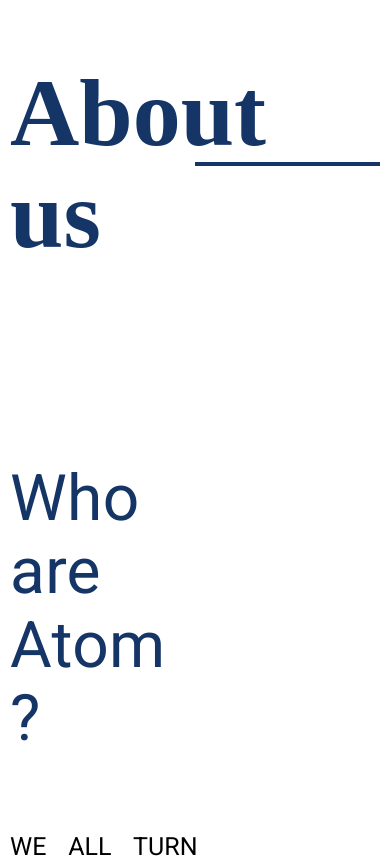
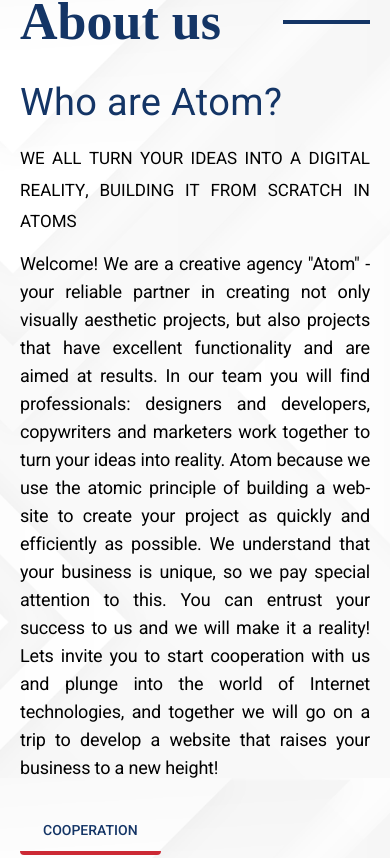
Before and after one commit to NikitaYanakiev/ATOM, a website: page src/index.html in a window 390 px wide. Shown: the part 910-1768 px from the top of the page. Drawn offline with nearby package versions, Linux system fonts and the light colour scheme; files that its build step writes are made by us from their sources; files whose address does not match are found by name; a web font is replaced by a local one.

Commit message:
add section about

```diff
--- a/src/index.html
+++ b/src/index.html
@@ -96,7 +96,7 @@
                 <h2 class="about__title title">About us</h2>
                 <div class="about__body">
                     <div class="about__content">
-                        <h3 class="about__subtitle title_sub">Who are Atom ?</h3>
+                        <h3 class="about__subtitle title_sub">Who are Atom?</h3>
                         <h4 class="about__subhead subhead">
                             We all turn your ideas into a digital reality, building it from scratch in atoms
                         </h4>
@@ -113,12 +113,12 @@
                         <button class="about__btn btn btn_sub">cooperation</button>
                     </div>
                     <div class="about__img">
-                        <img src="img/about.jpg" alt="atom">
+                        <img src="img/about.png" alt="atom">
                     </div>
                 </div>
                 <div class="about__body">
-                    <div class="about__img">
-                        <img src="img/atom_01.jpg" alt="atom">
+                    <div class="about__img" id="atom_01">
+                        <img src="img/atom_01.png" alt="atom">
                     </div>
                     <div class="about__content">
                         <h3 class="about__subtitle title_sub">What we do?</h3>
--- a/src/sass/base/_buttons.scss
+++ b/src/sass/base/_buttons.scss
@@ -29,11 +29,36 @@
         color: $main-color;
     }
     &_sub {
+        position: relative;
+        z-index: 2;
         background-color: transparent;
         border-radius: 4px;
         border: none;
-        border-bottom: 4px solid $main-color;
         color: $second-color;
+        transition: all 0.4s;
+
+        &::before {
+            content: '';
+            position: absolute;
+            bottom: 0;
+            width: 100%;
+            height: 0%;
+            border-radius: 0 0 4px 4px;
+            border-bottom: 4px solid $main-color;
+            transition: all 0.4s;
+
+        }
+        &:hover {
+            background-color:transparent;
+            color:#fff;
+            &::before {
+                border-radius: 6px;
+                background-color: $main-color;
+                height: 100%;
+                z-index: -1;
+            }
+        }
+
     }
 }
 
@@ -57,7 +82,7 @@
         display: block;
         width: 24px;
         height: 24px;
-        background: url('../../icons/arrow.svg') center no-repeat;
+        background: url('../icons/arrow.svg') center no-repeat;
         animation: arrow 1.5s infinite;
     }
 }
--- a/src/sass/base/_titles.scss
+++ b/src/sass/base/_titles.scss
@@ -32,10 +32,10 @@
     text-align: justify;
     /* Subheading */
     font-family: Roboto;
-    font-size: 36px;
+    @include adaptiv-value("font-size", 36, 24, 1);
     font-style: normal;
     font-weight: 400;
-    line-height: 46px; /* 127.778% */
+    line-height: 127%; /* 127.778% */
     font-variant: all-small-caps;
 }
 
--- a/src/sass/blocks/_about.scss
+++ b/src/sass/blocks/_about.scss
@@ -9,11 +9,12 @@
         display: flex;
         justify-content: space-between;
         align-items: center;
-        margin: 196px 0;
+        margin-bottom: 196px;
     }
     // .about__content
     &__content {
         flex: 0 1 600px;
+
     }
     // .about__subtitle
     &__subtitle {
@@ -32,7 +33,7 @@
     // }
     // .about__img
     &__img {
-        width: 584px;
+        flex:0 0 584px;
         img {
             width: 100%;
             display: block;
--- a/src/sass/blocks/_media.scss
+++ b/src/sass/blocks/_media.scss
@@ -1,13 +1,67 @@
+@media (max-width: 1440px) {
+    .container {
+        max-width: 1440px;
+        padding: 0 60px;
+    }
+    .about {
+        &__content {
+            margin-right: 25px;
+        }
+    }
+}
 @media (max-width: 1200px) {
     .container {
         max-width: 960px;
         padding: 0;
+    }
+    .title {
+        font-size: 68px;
+        &_sub {
+            font-size: 52px;
+        }
+    }
+    .about {
+        &__title {
+            margin-bottom: 64px;
+        }
+        &__subtitle {
+            margin-bottom: 32px;
+        }
+        &__subhead {
+            margin-bottom: 32px;
+        }
+        &__body {
+            margin-bottom: 80px;
+        }
+        &__content {
+            flex: 0 1 400px;
+        }
+        &__img {
+            flex: 0 0 480px;
+        }
     }
 }
 @media (max-width: 992px) {
     .container {
         max-width: 720px;
     }
+    .about {
+        &__body {
+            flex-direction: column;
+        }
+        &__content {
+            margin-bottom: 32px;
+            flex: 1 1 auto;
+            margin-right: 0;
+        }
+        &__img {
+            flex: 1 1 auto;
+        }
+        #atom_01 {
+            order: 1;
+        }
+    }
+
 }
 @media (max-width: 768px) {
     .container {
@@ -111,12 +165,32 @@
             margin-bottom: 32px;
         }
     }
-
+    .title {
+        font-size: 52px;
+        &_sub {
+            font-size: 38px;
+        }
+    }
+    .about {
+        padding-top: 60px;
+        &__title {
+            margin-bottom: 32px;
+        }
+        &__subtitle {
+            margin-bottom: 15px;
+        }
+        &__subhead {
+            margin-bottom: 15px;
+        }
+    }
 }
 @media (max-width: 576px) {
+    .banner {
+        padding: 120px 0 60px;
+    }
     .container {
         max-width: 100%;
-        padding: 0 10px;
+        padding: 0 20px;
     }
     .header {
         &__logo {
@@ -144,4 +218,9 @@
             margin-bottom: 10px;
         }
     }
+    .title {
+        &:after {
+            width: 25%;
+        }
+    }
 }
--- a/src/sass/style.scss
+++ b/src/sass/style.scss
@@ -21,6 +21,11 @@
         overflow: hidden;
     }
 }
+main {
+    background: url('../img/body_bg_02.jpg') center/cover no-repeat;
+    background-attachment: fixed;
+}
+
 
 @import 'base/buttons';
 @import 'base/titles';
```
Also changed, not shown: dist/css/style.min.css, dist/img/about.png (added), dist/img/atom_01.png (added), dist/img/body_bg.jpg (added), dist/img/body_bg_02.jpg (added), dist/index.html, src/img/about.png (added), src/img/atom_01.png (added), src/img/body_bg.jpg (added), src/img/body_bg_02.jpg (added), 2 other files.
